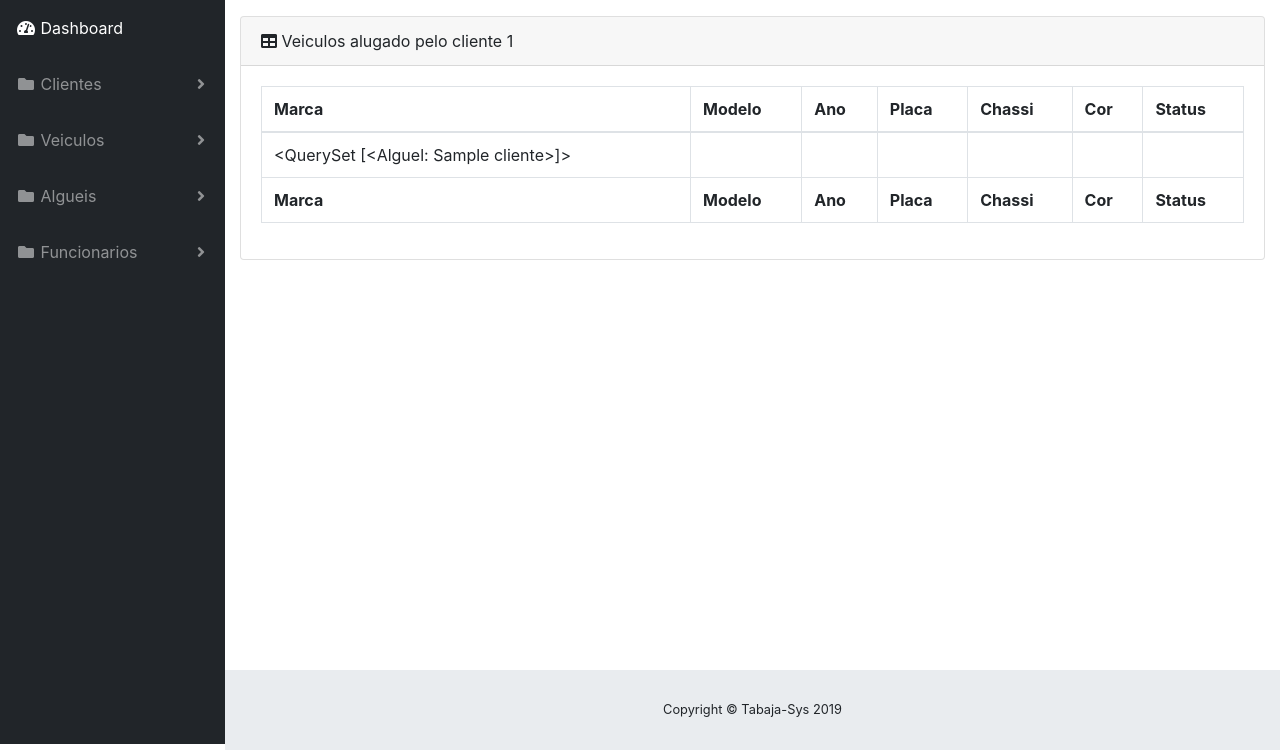
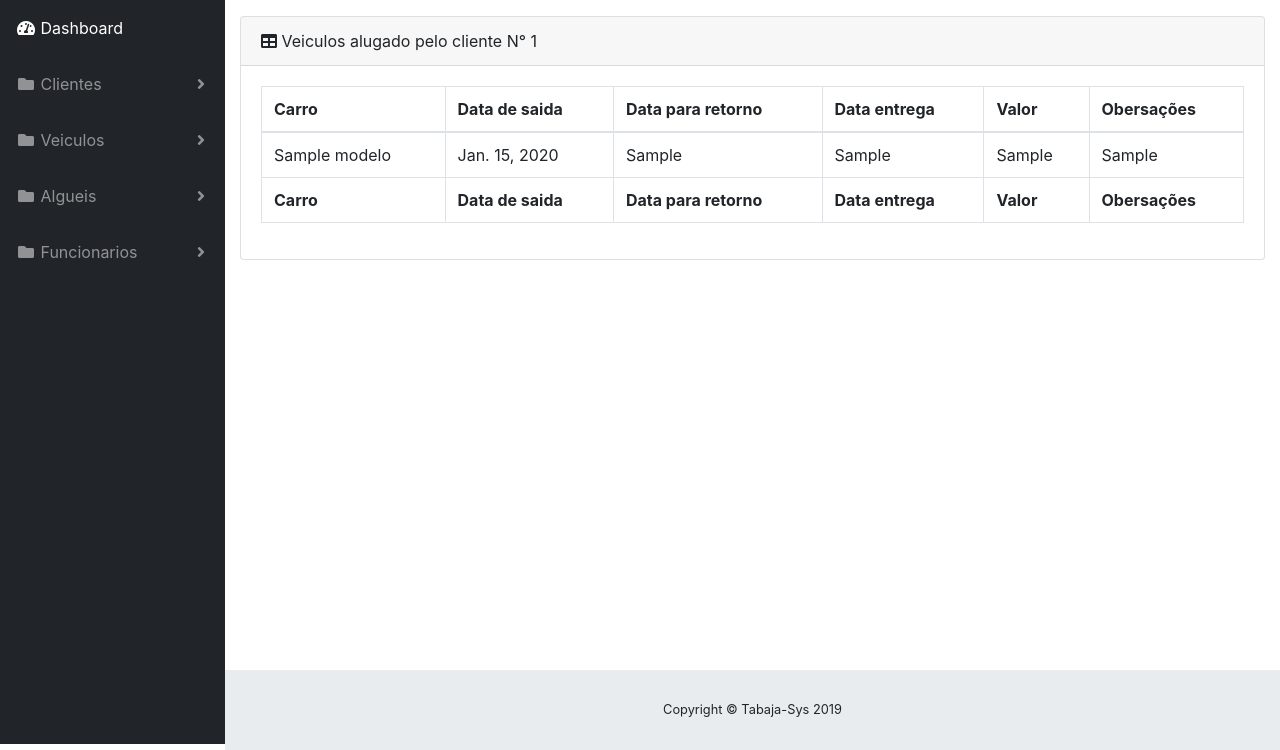
Before and after one commit to gustavolopesv3/locadoraDeVeiculos, a Django app: page /carros_cliente/1 in a window 1280 px wide. Shown: the part 50-800 px from the top of the page. Run offline with Django 3.2, Linux system fonts and the light colour scheme; tables that the repository leaves empty hold one stand-in row (values such as "Sample post"); some libraries are stand-ins or nearby versions.

Commit message:
listar carros locado por cliente

```diff
--- a/templates/carros_cliente.html
+++ b/templates/carros_cliente.html
@@ -3,43 +3,39 @@
 
         <div class="card mb-3">
           <div class="card-header">
-            <i class="fas fa-table"></i> Veiculos alugado pelo cliente {{ id }} </div>
+            <i class="fas fa-table"></i> Veiculos alugado pelo cliente N° {{ id }} </div>
           <div class="card-body">
             <div class="table-responsive">
               <table class="table table-bordered" id="dataTable" width="100%" cellspacing="0">
                 <thead>
                   <tr>
-                    <th>Marca</th>
-                    <th>Modelo</th>
-                    <th>Ano</th>
-                    <th>Placa</th>
-                    <th>Chassi</th>
-                    <th>Cor</th>
-                    <th>Status</th>
+                    <th>Carro</th>
+                    <th>Data de saida</th>
+                    <th>Data para retorno</th>
+                    <th>Data entrega</th>
+                    <th>Valor</th>
+                    <th>Obersações</th>
                   </tr>
                 </thead>
                 <tfoot>
                   <tr>
-                      <th>Marca</th>
-                    <th>Modelo</th>
-                    <th>Ano</th>
-                    <th>Placa</th>
-                    <th>Chassi</th>
-                    <th>Cor</th>
-                    <th>Status</th>
+                    <th>Carro</th>
+                    <th>Data de saida</th>
+                    <th>Data para retorno</th>
+                    <th>Data entrega</th>
+                    <th>Valor</th>
+                    <th>Obersações</th>
                   </tr>
                 </tfoot>
                 <tbody>
-
-
+                {% for i in carros_cliente %}
                 <tr>
-                    <td>{{ carros_cliente }}
-                    </td>
-                    <td>{{ i.modelo }}</td>
-                    <td>{{ i.ano }}</td>
-                    <td>{{ i.placa }}</td>
-                    <td>{{ i.chassi }}</td>
-                    <td>{{ i.cor }}</td>
-                    <td>{{ i.status }}</td>
+                    <td>{{ i.veiculo }}</td>
+                    <td>{{ i.data_locacao }}</td>
+                    <td>{{ i.data_retorno }}</td>
+                    <td>{{ i.data_recebimento }}</td>
+                    <td>{{ i.valor }}</td>
+                    <td>{{ i.observacao }}</td>
                   </tr>
+                {% endfor %}
 {% endblock conteudo %}
```
